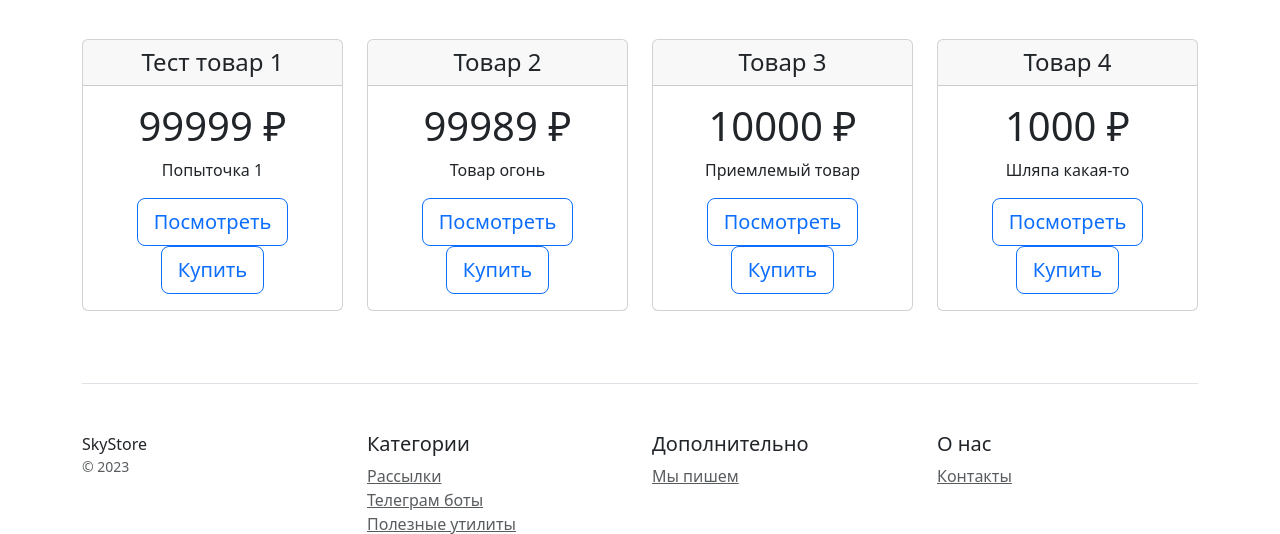
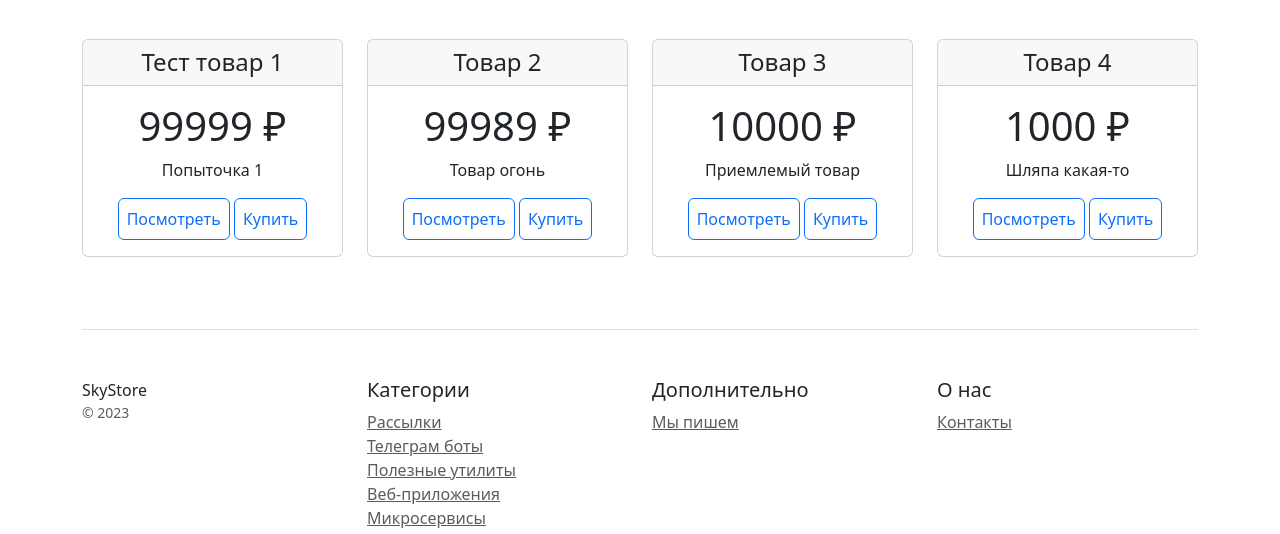
Before and after one commit to YrMstrss/skystore_fixed, a Django app: page / in a window 1280 px wide. Shown: the part 245-779 px from the top of the page. Run offline with Django 4.2, Linux system fonts and the light colour scheme; data comes from the database, SQL or seed files in the repository; some libraries are stand-ins or nearby versions.

Commit message:
corrected home page

```diff
--- a/catalog/templates/catalog/home_page.html
+++ b/catalog/templates/catalog/home_page.html
@@ -152,10 +152,8 @@
                     <div class="card-body">
                         <h1 class="card-title pricing-card-title">{{ object.unit_price }} ₽</h1>
                         <p class="text-center">{{ object.description | truncatechars:100 }}</p>
-                        <button type="button" class="btn btn-lg btn-block btn-outline-primary"
-                                href="/product/{{ object.pk }}">Посмотреть
-                        </button>
-                        <button type="button" class="btn btn-lg btn-block btn-outline-primary">Купить</button>
+                        <a class="p-2 btn btn-outline-primary" href="{% url 'product' object.pk %}">Посмотреть</a>
+                        <a class="p-2 btn btn-outline-primary" href="#">Купить</a>
                     </div>
                 </div>
             </div>
```
